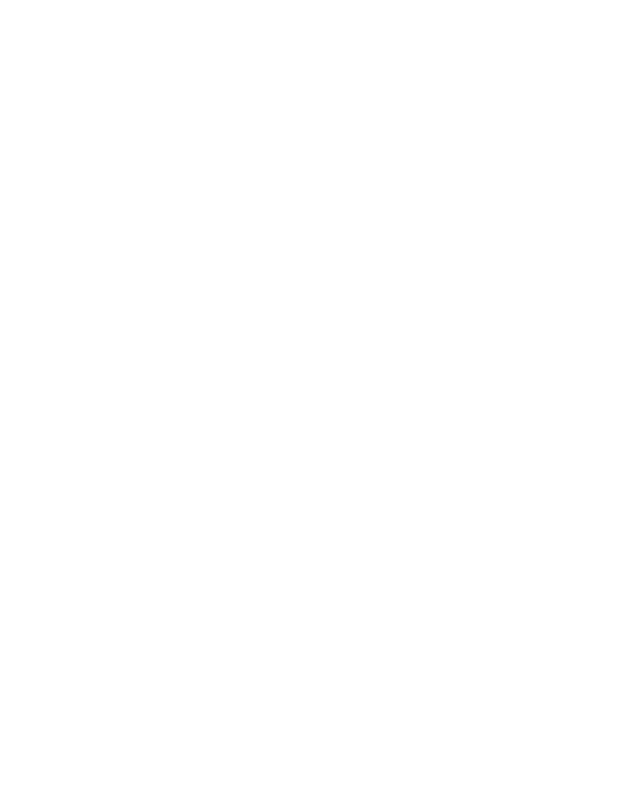
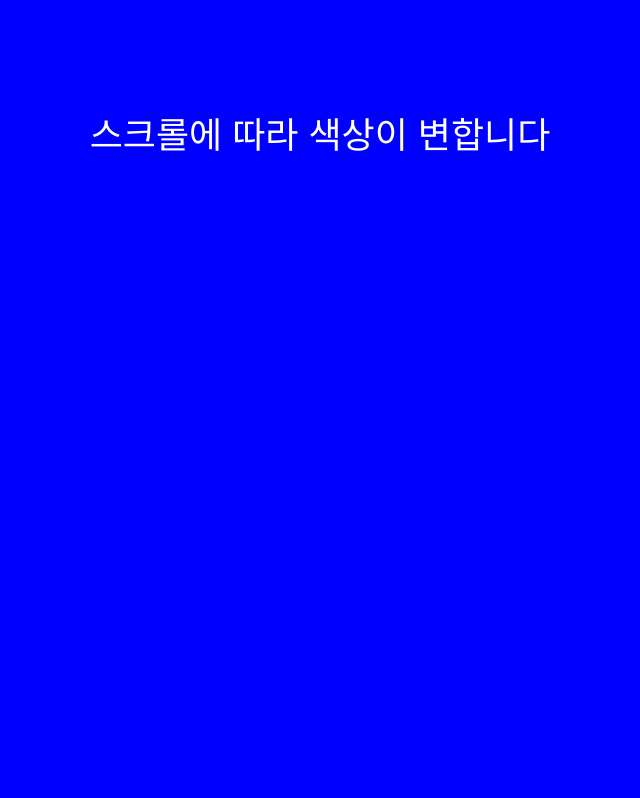
Before and after one commit to yoon664/next02st, a Next.js app: page / in a window 1280 px wide. Shown: the part 664-1462 px from the top of the page, without its empty margins (320-960 px from the left). Built offline with nearby package versions, Linux system fonts and the light colour scheme.

Commit message:
scrollcolor

```diff
--- a/src/app/framer/framer06.tsx
+++ b/src/app/framer/framer06.tsx
@@ -1,14 +1,34 @@
 import React from "react";
+import { motion, useInView, useScroll, useTransform } from 'framer-motion';
 
 const Framer06 = () => {
+  /*
+    [ useScroll ]
+    스크롤 진행도가 0에서 1 사이의 값으로 나타내는 MotionValue 객체
+  */
+  const {scrollYProgress} = useScroll();
+  /*
+    [ useTransform ]
+    MotionValue (number)를 가져와 입력값의 범위만큼 출력값의 범위로 변화
+  */
+ const backgroundColor = useTransform(
+  scrollYProgress, // 변환의 입력값
+  [0,1], // 입력값의 범위
+  ['#f00', '#00f'] // 출력값의 범위
+ )
+
+  window.addEventListener('scroll', ()=>{
+    // console.log(scrollYProgress.current);
+    console.log(scrollYProgress.get());
+  })
   return (
     <>
-      <div
-        style={{ backgroundColor: "red" }}
+      <motion.div
+        style={{ backgroundColor: backgroundColor }}
         className="h-[200vh] flex justify-center items-center"
       >
         <h1 className="text-white text-4xl">스크롤에 따라 색상이 변합니다</h1>
-      </div>
+      </motion.div>
     </>
   );
 };
--- a/src/app/page.tsx
+++ b/src/app/page.tsx
@@ -13,6 +13,7 @@
 import Framer03 from "./framer/framer03";
 import Framer04 from "./framer/framer04";
 import Framer05 from "./framer/framer05";
+import Framer06 from "./framer/framer06";
 
 /*
   [ 스크롤트리거 플러그인 등록 ]
@@ -35,7 +36,8 @@
     {/* <Framer02 /> */}
     {/* <Framer03 /> */}
     {/* <Framer04 /> */}
-    <Framer05 />
+    {/* <Framer05 /> */}
+    <Framer06 />
 
   </>;
 }
```
Also changed, not shown: 1 other file (tests, documents, lock files or other folders).
